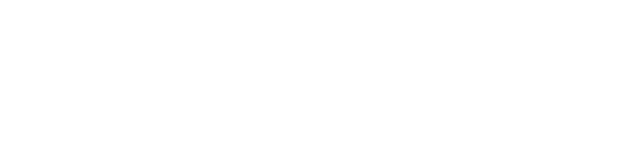
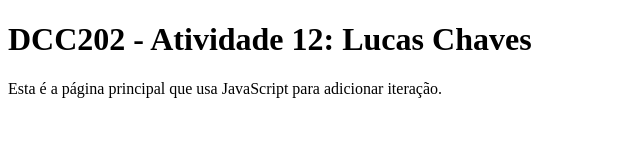
Before and after one commit to ufjf-dcc202/ufjf-dcc202-2023-3-a-atv12-LucasVChaves, a website: page index.html in a window 1280 px wide. Shown: the whole page, without its empty margins (0-640 px from the left). Drawn offline with Linux system fonts and the light colour scheme.

Commit message:
Implementa o campo main com conteudo no index

```diff
--- a/index.html
+++ b/index.html
@@ -6,6 +6,9 @@
     <title>DCC202 - Atividade 12: Lucas Chaves</title>
 </head>
 <body>
-
+<main>
+    <h1>DCC202 - Atividade 12: Lucas Chaves</h1>
+    <p>Esta é a página principal que usa JavaScript para adicionar iteração.</p>
+</main>
 </body>
 </html>
```
